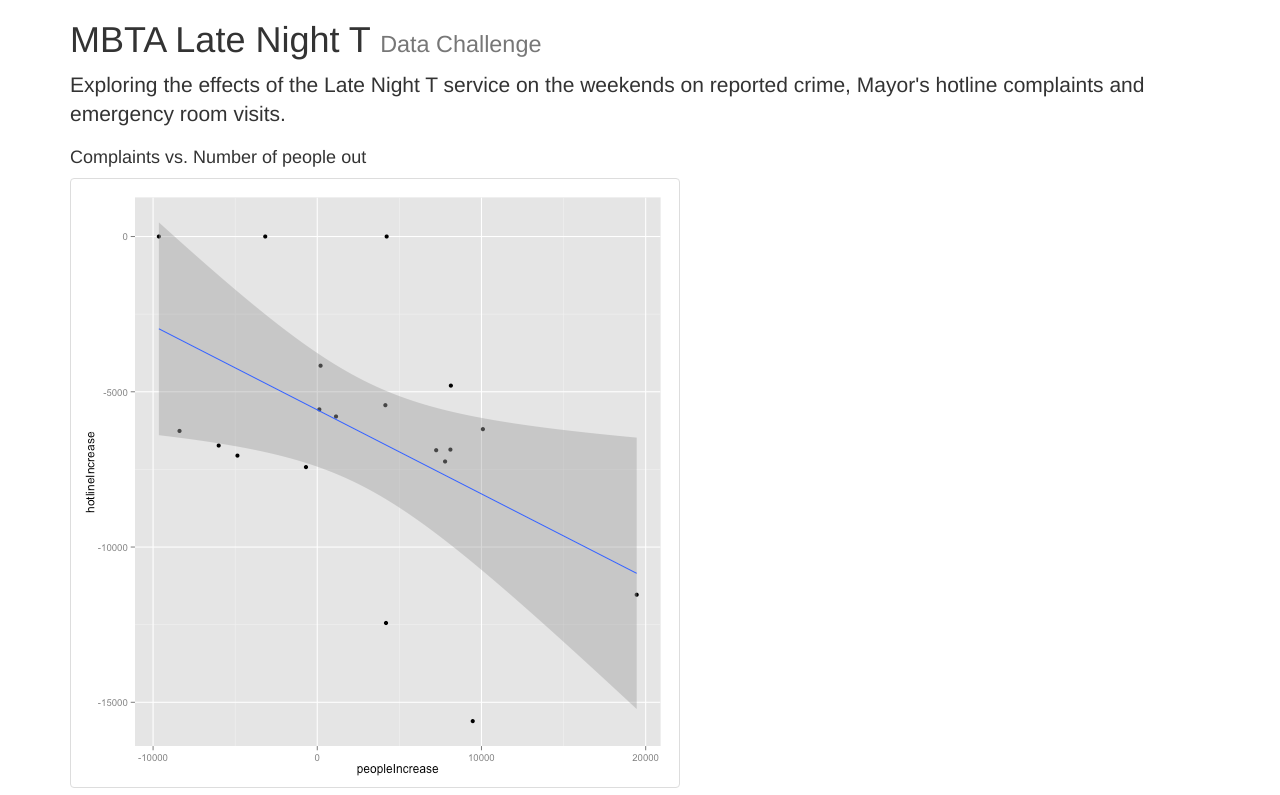
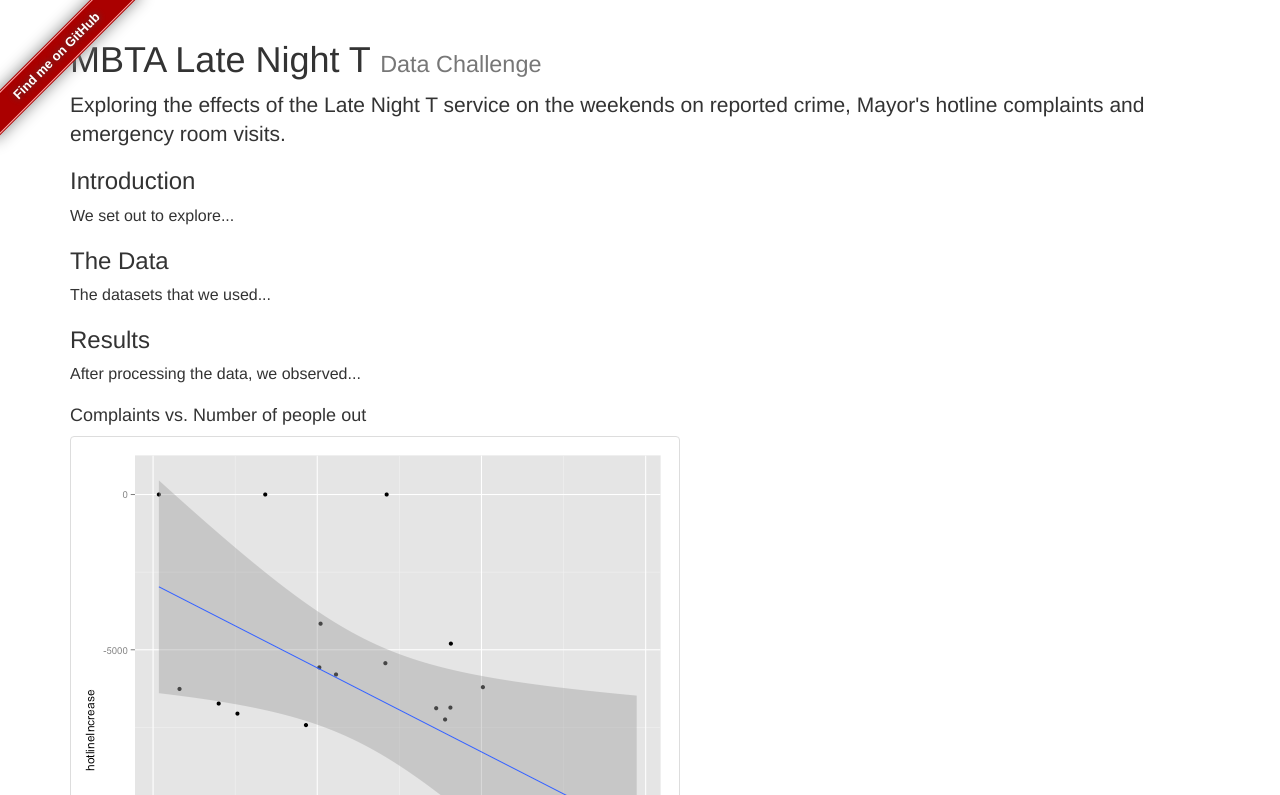
Before and after one commit to Butterwell/mbta-latenight, a plain HTML site: page index.html in a window 1280 px wide. Shown: the top 795 px of the page. Drawn offline with Linux system fonts and the light colour scheme.

Commit message:
Added three main sections and GitHub ribbon

```diff
--- a/css/latenight.css
+++ b/css/latenight.css
@@ -1,3 +1,30 @@
 body {
     font-size: 16px;
 }
+
+.git-ribbon {
+    background-color: #a00;
+    overflow: hidden;
+    /* top left corner */
+    position: absolute;
+    left: -3em;
+    top: 2.5em;
+    /* 45 deg ccw rotation */
+    -moz-transform: rotate(-45deg);
+    -webkit-transform: rotate(-45deg);
+    /* shadow */
+    -moz-box-shadow: 0 0 1em #888;
+    -webkit-box-shadow: 0 0 1em #888;
+}
+.git-ribbon a {
+    border: 1px solid #faa;
+    color: #fff;
+    display: block;
+    font: bold 81.25% 'Helvetiva Neue', Helvetica, Arial, sans-serif;
+    margin: 0.05em 0 0.075em 0;
+    padding: 0.5em 3.5em;
+    text-align: center;
+    text-decoration: none;
+    /* shadow */
+    text-shadow: 0 0 0.5em #444;
+}
--- a/index.html
+++ b/index.html
@@ -17,22 +17,35 @@
       <script src="js/html5shiv.min.js"></script>
       <script src="js/respond.min.js"></script>
     <![endif]-->
+
   </head>
   <body>
 
-    <div class="container">
+    <div class="git-ribbon">
+       <a href="https://github.com/Butterwell/mbta-latenight" rel="me">Find me on GitHub</a>
+    </div>
+
+    <div class="container" style="margin-top: 20px;">
         <h1>MBTA Late Night T <small>Data Challenge</small></h1>
         <p class="lead">Exploring the effects of the Late Night T service on the
             weekends on reported crime, Mayor's hotline complaints and emergency room visits.</p>
 
 
-        <h4>Complaints vs. Number of people out</h4>
+        <h3>Introduction</h3>
+        <p>We set out to explore...</p>
+
+        <h3>The Data</h3>
+        <p>The datasets that we used...</p>
+
+        <h3>Results</h3>
+        <p>After processing the data, we observed...</p>
+
+        <h4 style="margin-top: 20px;">Complaints vs. Number of people out</h4>
         <img src="images/compComplaints.png" class="img-thumbnail" alt="Complaints comparison">
-        <h4>Emergencies vs. Number of people out</h4>
+        <h4 style="margin-top: 20px;">Emergencies vs. Number of people out</h4>
         <img src="images/compEmergencies.png" class="img-thumbnail" alt="Emergencies comparison">
-        <h4>Crime vs. Number of people out</h4>
+        <h4 style="margin-top: 20px;">Crime vs. Number of people out</h4>
         <img src="images/compCrime.png" class="img-thumbnail" alt="Crime comparison">
-
 
 
     </div>
```
